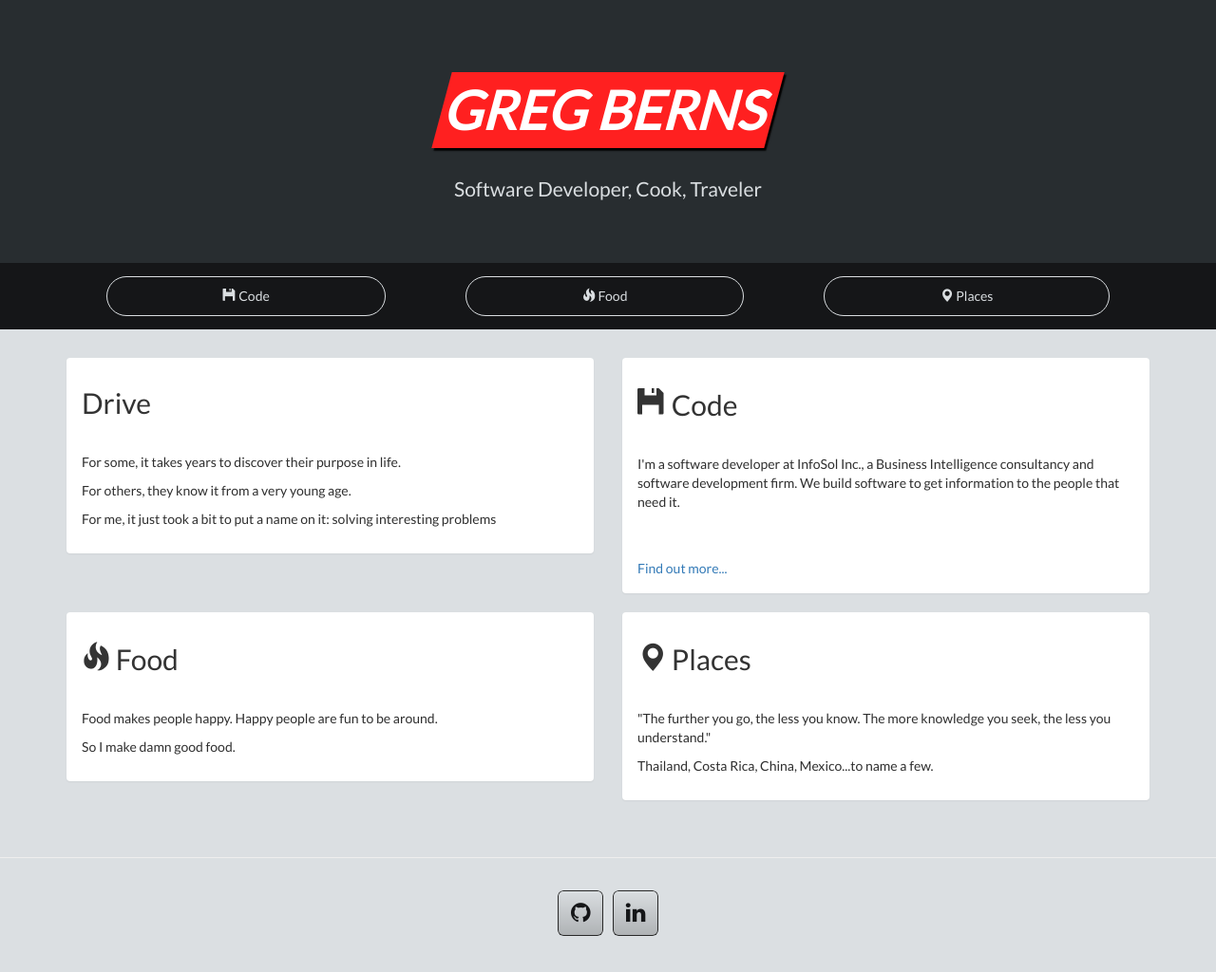
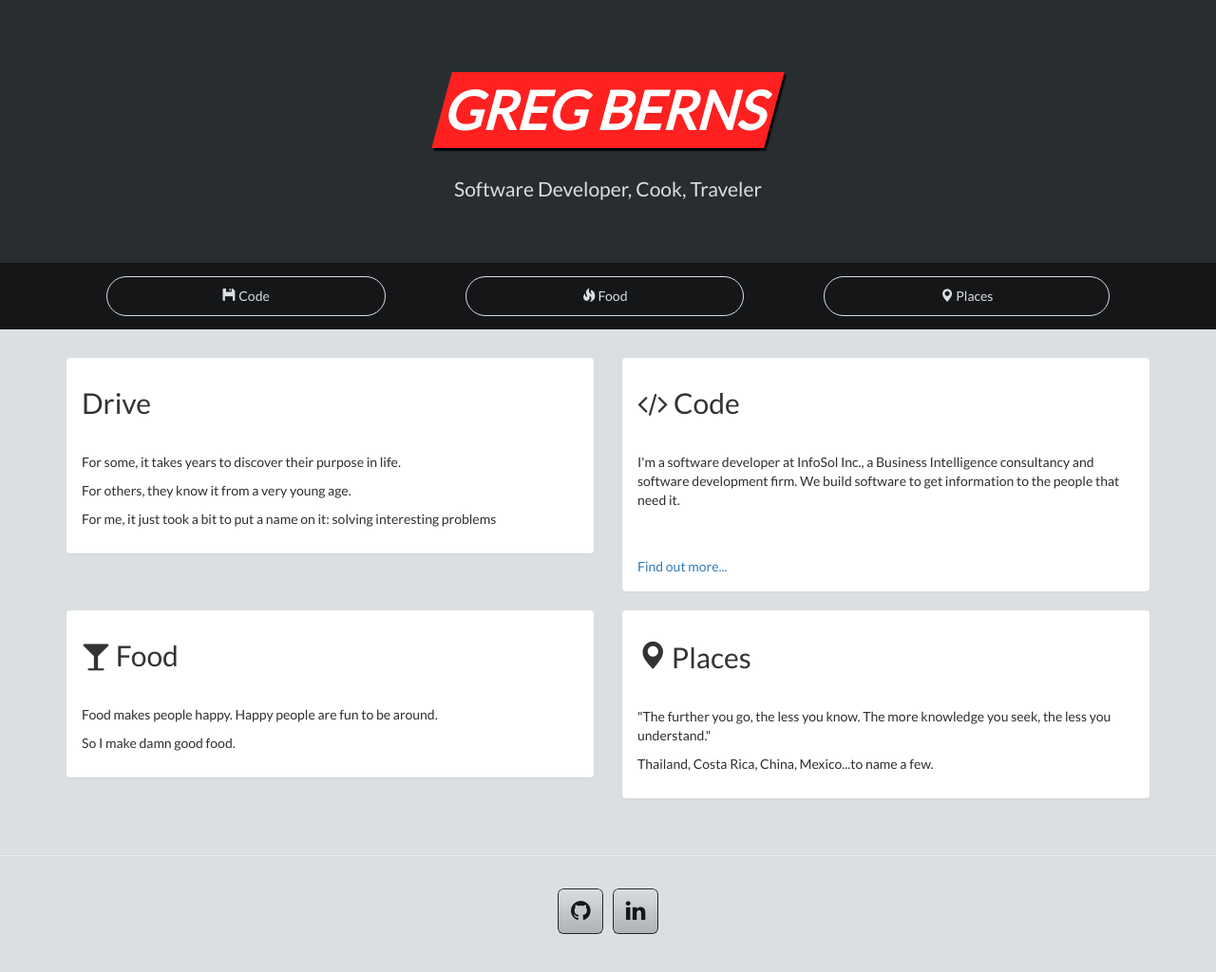
Before and after one commit to gregberns/gregberns.github.io, a Jekyll site: the page built from index.md, in a window 1280 px wide. Shown: the whole page at 95% size. Built offline with Jekyll 4.4.1, drawn with Linux system fonts in a browser that asks for light colours; nearby versions of some CDN libraries.

Commit message:
Update index.html

```diff
--- a/_includes/index.html
+++ b/_includes/index.html
@@ -22,7 +22,7 @@
   <div class="col-md-6">
     <div class="panel">
       <div id="code" class="panel-heading h2">
-        <span class="glyphicon glyphicon-floppy-disk" aria-hidden="true"></span>
+        <i class="fa fa-code"></i>
         Code
       </div>
       <div class="panel-body">
@@ -44,7 +44,7 @@
   <div class="col-md-6">
     <div class="panel">
       <div id="food" class="panel-heading h2">
-        <span class="glyphicon glyphicon-fire" aria-hidden="true"></span>
+        <i class="fa fa-glass"></i>
         Food
       </div>
       <div class="panel-body">
```
